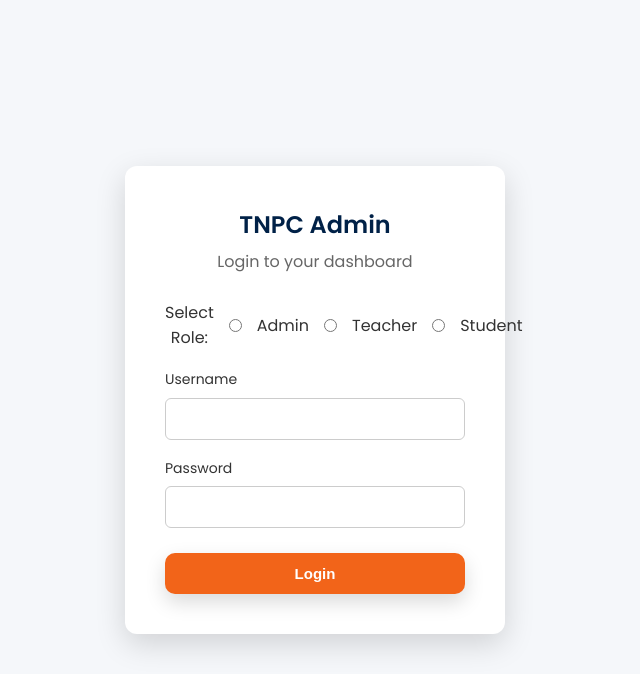
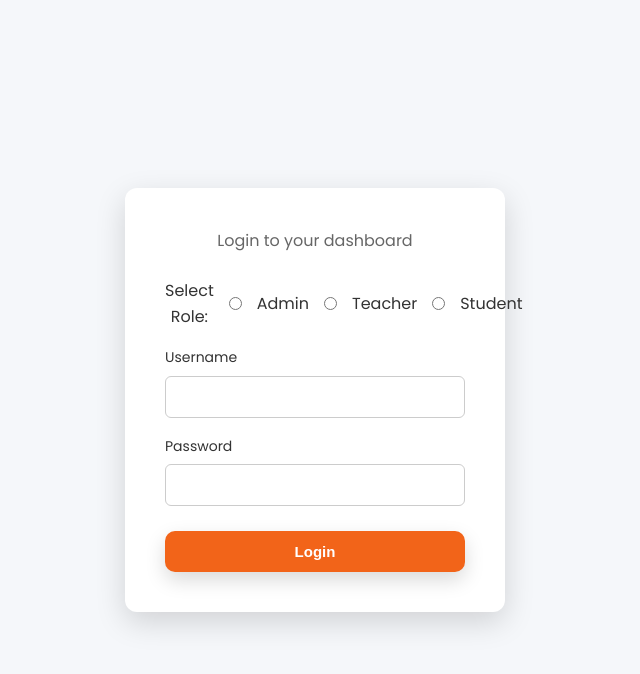
Before and after one commit to gamijinal/TNPC-, a PHP site: page /login.php in a window 1280 px wide. Shown: the top 674 px of the page, without its empty margins (325-965 px from the left). Run offline with PHP 8.4, Linux system fonts and the light colour scheme.

```diff
--- a/PHP/login.php
+++ b/PHP/login.php
@@ -15,7 +15,7 @@ session_start();
 
 <div class="login-wrapper">
     <div class="login-card">
-        <h2>TNPC Admin</h2>
+
         <p>Login to your dashboard</p>
 
         <form action="check_login.php" method="POST">
```
